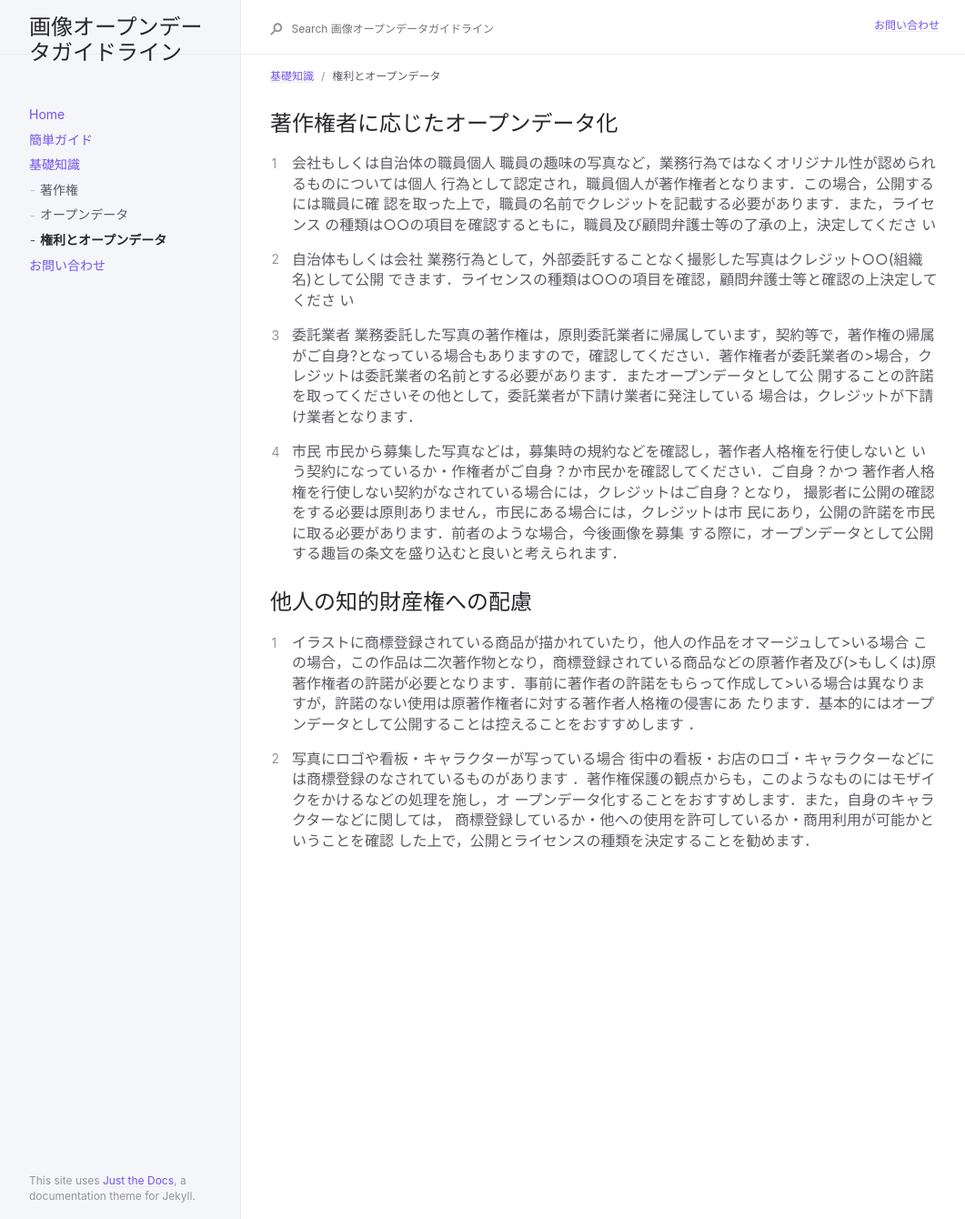
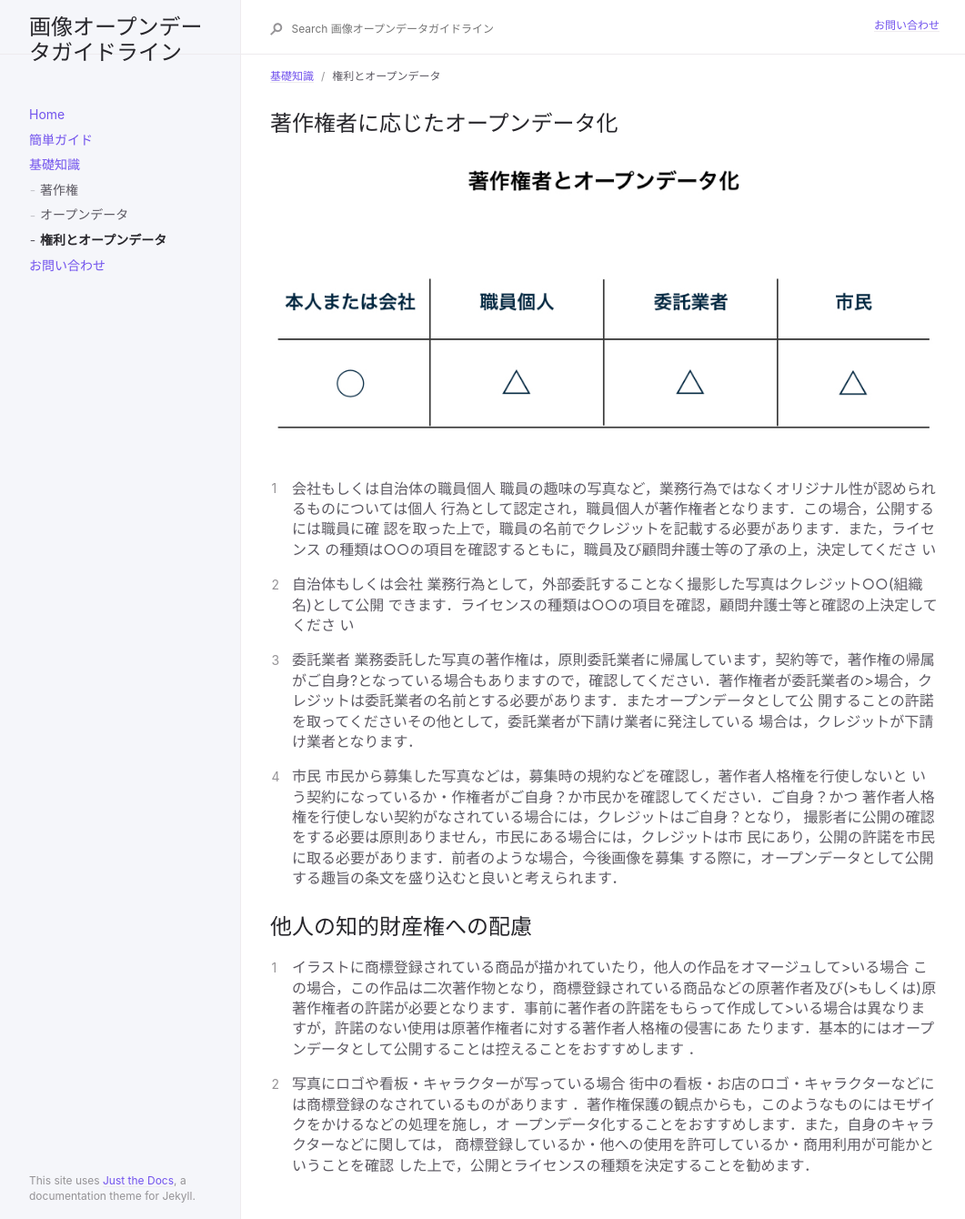
Before and after one commit to ayane0321/image-opendata-guide, a Jekyll site: the page built from docs/basic/warning.md, in a window 1280 px wide. Shown: the whole page at 91% size, without its empty margins (91-1152 px from the left). Built offline with Jekyll 4.4.1, drawn with Linux system fonts in a browser that asks for light colours.

Commit message:
add sentence

```diff
--- a/docs/basic/warning.md
+++ b/docs/basic/warning.md
@@ -7,6 +7,7 @@ nav_order: 3
 
 ## 著作権者に応じたオープンデータ化
 
+![著作権]({{site.baseurl}}/picture/license2.png)
 1. 会社もしくは自治体の職員個人
 職員の趣味の写真など，業務行為ではなくオリジナル性が認められるものについては個人
 行為として認定され，職員個人が著作権者となります．この場合，公開するには職員に確
```
